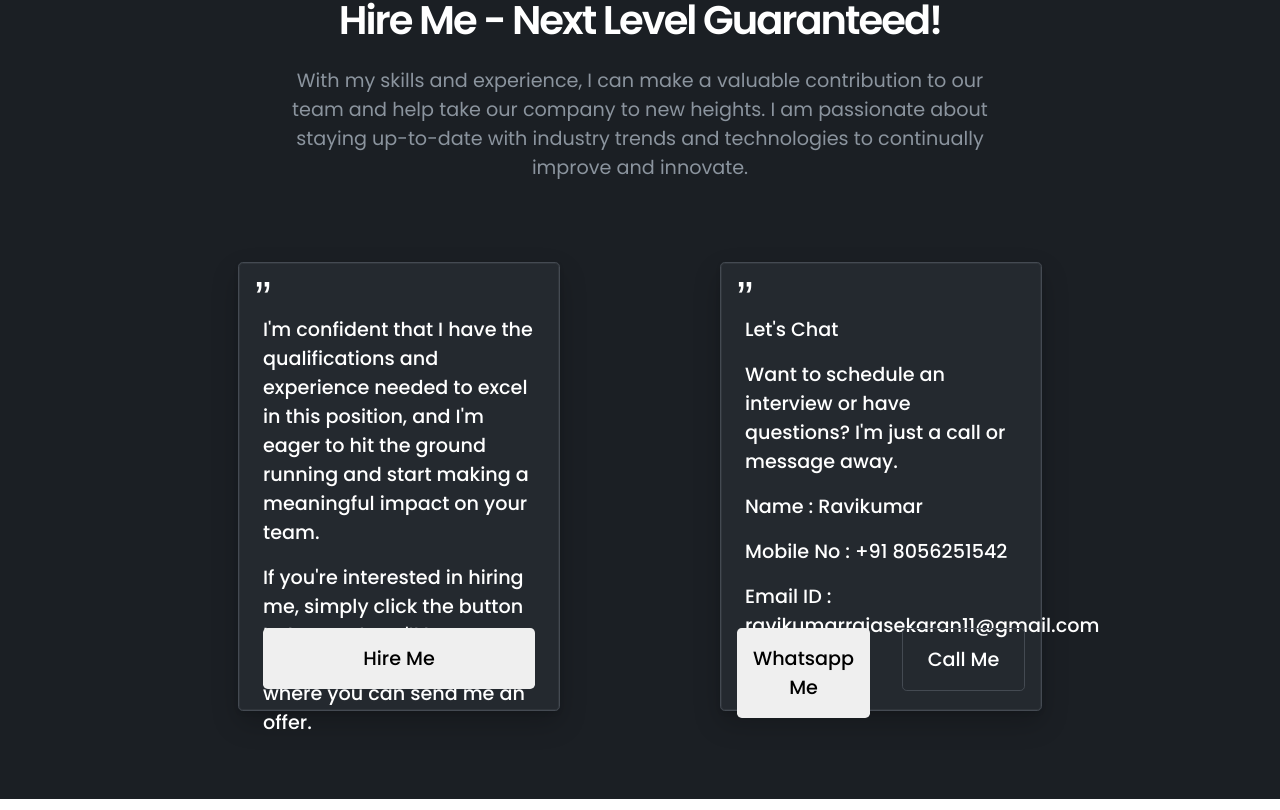
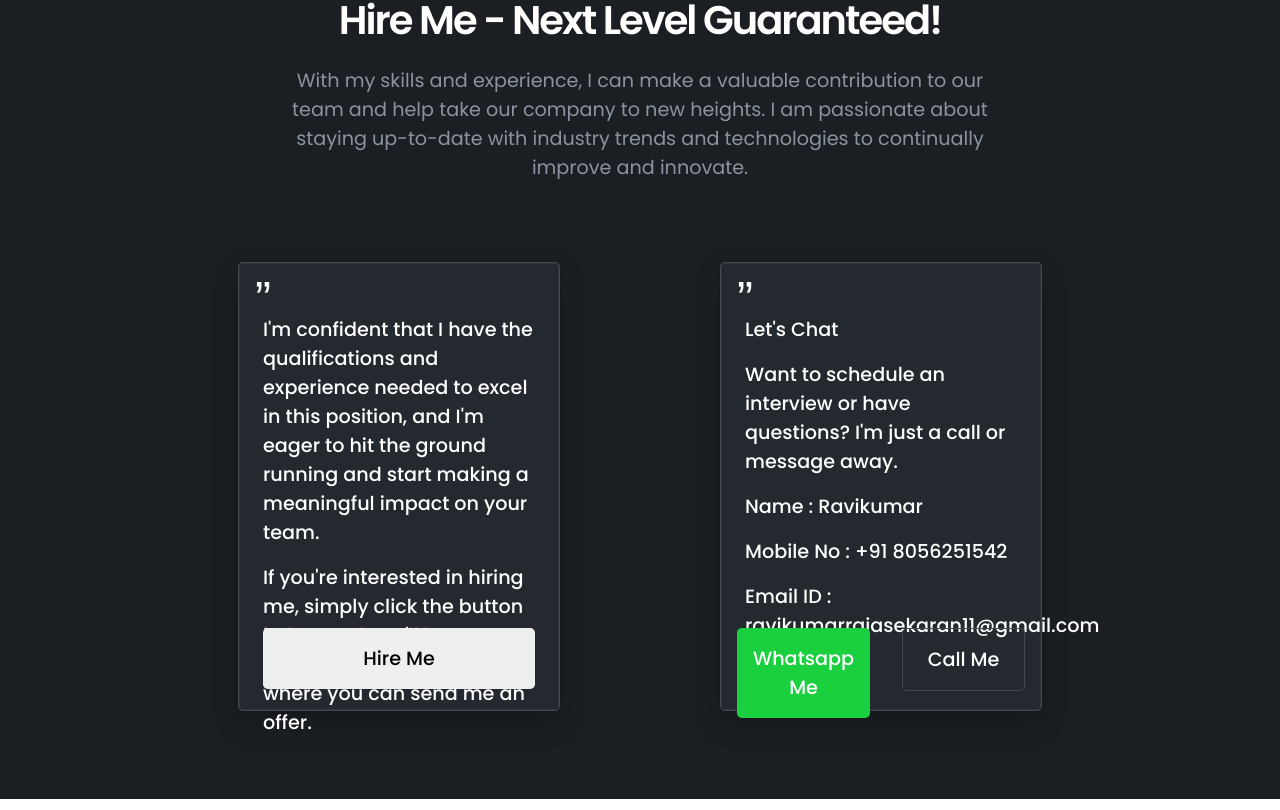
Before and after one commit to ravisdraw/raviverse, a React (Create React App) app: page / in a window 1280 px wide. Shown: the part 3044-3854 px from the top of the page. Built offline with nearby package versions, Linux system fonts and the light colour scheme.

Commit message:
button color change

```diff
--- a/src/Hire Me/HireMe.css
+++ b/src/Hire Me/HireMe.css
@@ -143,6 +143,11 @@
     border: 1.5px solid #444A52;
 }
 
+.phonecall .whatsapp-me {
+    background-color: #1AD03F;
+    color: white;
+}
+
 @media only screen and (max-width: 767px) {
     .hireMe-wrapper {
         height: auto;
--- a/src/Hire Me/HireMe.js
+++ b/src/Hire Me/HireMe.js
@@ -68,7 +68,7 @@ function HireMe() {
                             <h2>Email ID : ravikumarrajasekaran11@gmail.com</h2>
                         </div>
                         <div className="hireMe-btn phonecall">
-                            <button>Whatsapp Me</button>
+                            <button className='whatsapp-me'>Whatsapp Me</button>
                             <button className="call-btn">Call Me</button>
                         </div>
                     </div>
```
